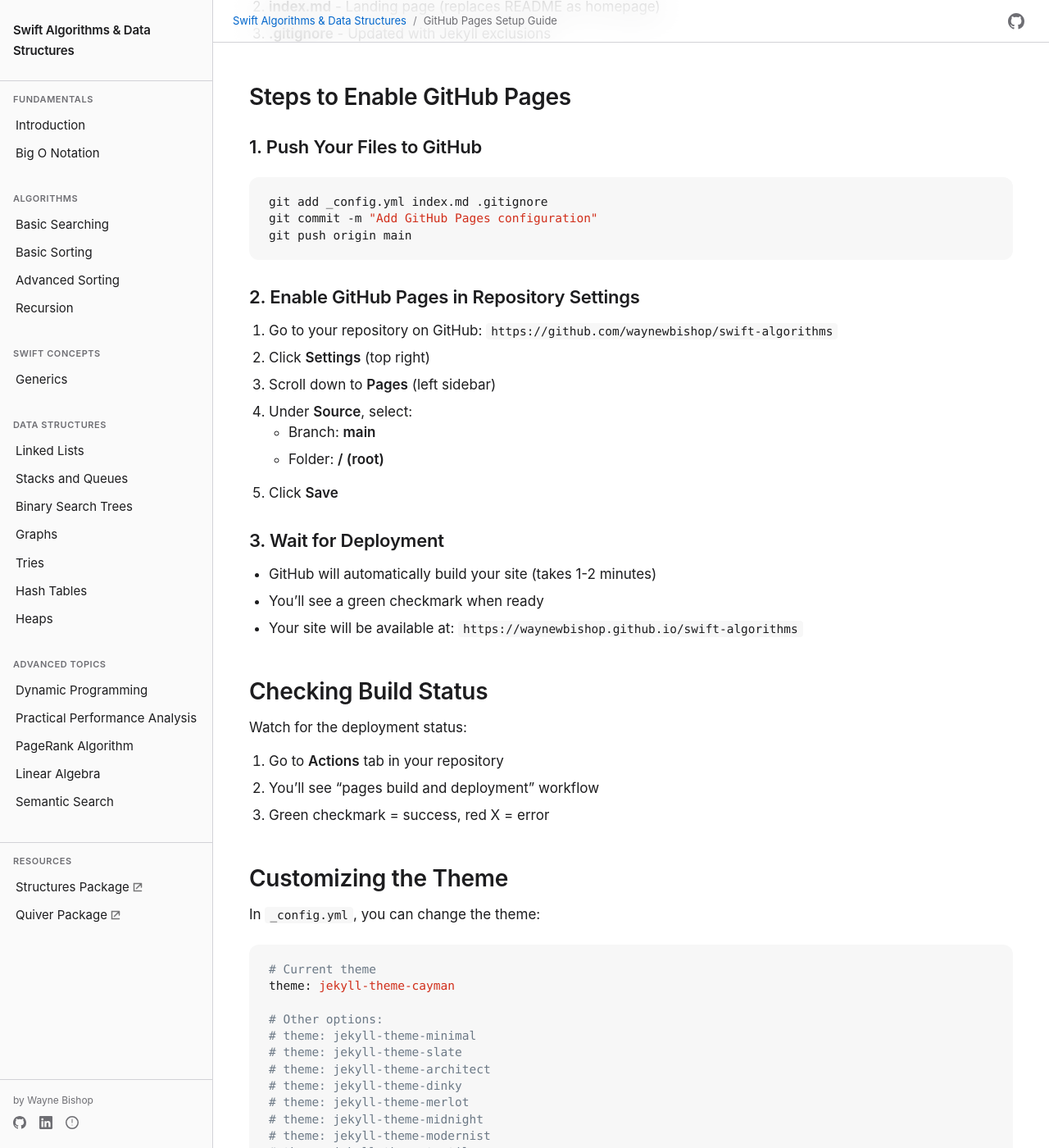
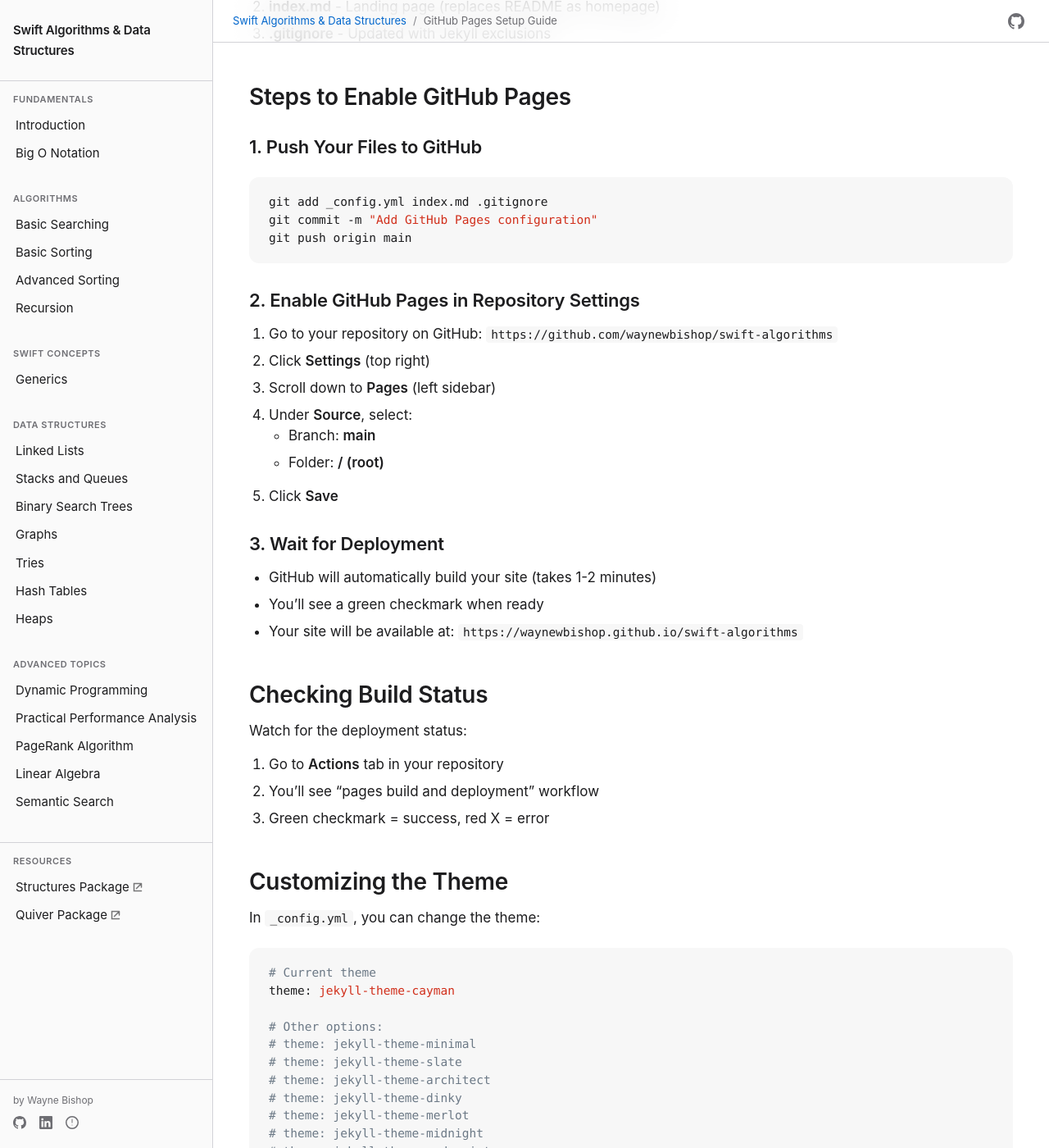
Before and after one commit to waynewbishop/swift-algorithms, a Jekyll site: the page built from GITHUB_PAGES_SETUP.md, in a window 1280 px wide and 1400 px high, scrolled down 233 px. Shown: the whole window at 82% size. Built offline with Jekyll 4.4.1, drawn with Linux system fonts in a browser that asks for light colours; our own code applies the rules of GitHub Pages for plain Markdown files.

Commit message:
fix: adjusting code block line spacing..

```diff
--- a/assets/css/style.scss
+++ b/assets/css/style.scss
@@ -432,7 +432,7 @@
   padding: 20px 24px;
   margin: var(--spacing-lg) 0;
   overflow-x: auto;
-  line-height: 1.4;
+  line-height: 1.5;
   border: 1px solid rgba(0, 0, 0, 0.04);
 }
 
@@ -444,7 +444,7 @@
   font-size: 14.5px;
   font-weight: 400;
   letter-spacing: 0;
-  line-height: 1.4;
+  line-height: 1.5;
   -webkit-font-smoothing: antialiased;
   -moz-osx-font-smoothing: grayscale;
   display: block;
@@ -456,7 +456,7 @@
 }
 
 .highlight pre code {
-  line-height: 1.4;
+  line-height: 1.5;
 }
 
 .highlight .highlight {
@@ -467,7 +467,7 @@
 pre code .line,
 pre code > span {
   display: inline;
-  line-height: 1.4;
+  line-height: 1.5;
 }
 
 /* ========================================
```
